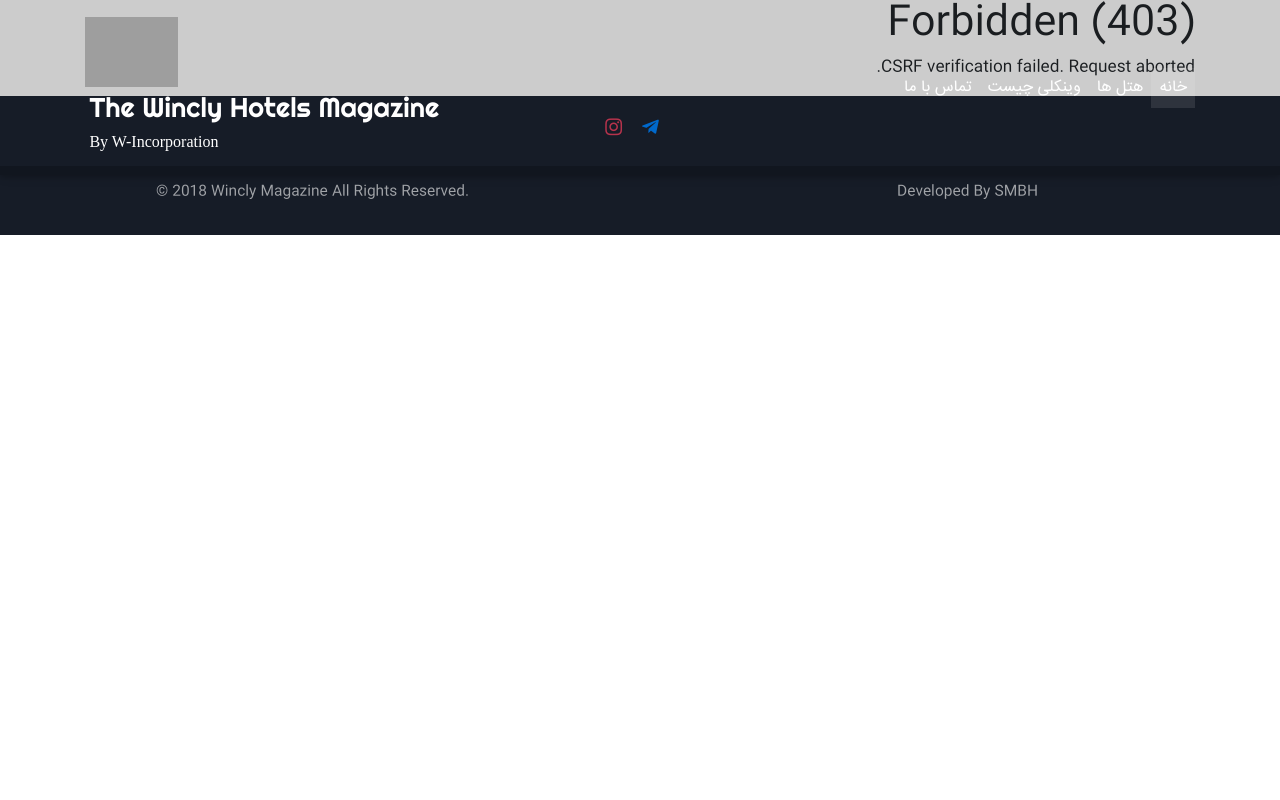
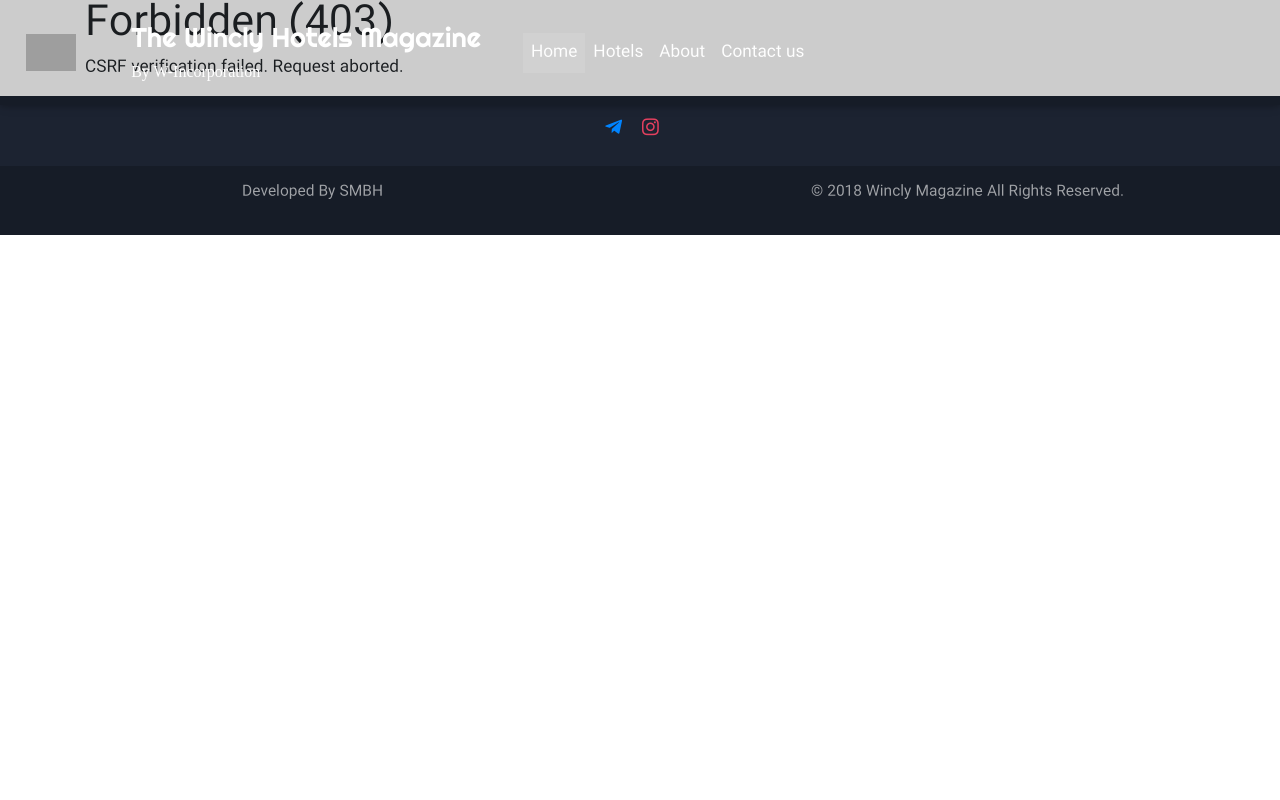
Before and after one commit to hope-techs/wincly, a Django app: template wincly/app/templates/403_csrf.html in a window 1280 px wide. Run offline with Django 3.2, Linux system fonts and the light colour scheme; the template is opened without the code that fills it, so the values that code supplies are empty; parts of the project's set-up code (start-up, migrations or seed data) failed here and were passed over; some libraries are stand-ins or nearby versions; some web fonts are replaced; grey boxes are pictures that could not be loaded.

Commit message:
change navbar

```diff
--- a/wincly/app/static/css/style.css
+++ b/wincly/app/static/css/style.css
@@ -117,6 +117,11 @@ hr {
   src: url('../fonts/Raleway-Light.ttf') format('truetype');
 }
 
+#navBrand {
+  margin-left: 2%;
+  margin-right: 5%;
+  /* margin: 5%; */
+}
 
 #bm {
   font-family: 'Righteous';
@@ -134,11 +139,6 @@ hr {
 
 #leftLinks {
   padding-right: 0px!important;
-}
-
-#BrandStyle {
-  float: left;
-  /* padding-right: .001%; */
 }
 
 .fLeft {
@@ -180,8 +180,3 @@ hr {
   direction: rtl;
   text-align: right;
 }
-
-.navContent {
-  float: left;
-  margin-left: 1%;
-}
--- a/wincly/app/templates/base.html
+++ b/wincly/app/templates/base.html
@@ -58,64 +58,117 @@
 
 <body>
 
-  <!-- Navbar -->
+  {% get_current_language as LANGUAGE_CODE %}
+  <!-- Fa -->
+  {% if LANGUAGE_CODE == "fa" %}
+    <style type="text/css">
+      html,
+      body {
+        direction: rtl;
+        text-align: right;
+        font-family: 'IranSans';
+      }
+    </style>
+  <!-- Other -->
+  {% else %}
+      <style type="text/css">
+        html,
+        body {
+          direction: ltr;
+          text-align: left;
+          font-family: 'IranSans';
+        }
+      </style>
+  {% endif %}
+
+  <!--Navbar -->
   <nav class="navbar fixed-top navbar-expand-lg navbar-dark scrolling-navbar" id="navBar">
-    <div class="container">
-
+    {% comment %} <a class="navbar-brand" href="{% url 'App:home' %}">Navbar</a> {% endcomment %}
+    <!-- Brand -->
+    <a class="navbar-brand fontBold" href="{% url 'App:home' %}" id="navBrand">
+      <div class="row">
+        <img src="{% static 'img/logo-white.png' %}" width="50" />
+      </div>
+    </a>
     <!-- Collapse -->
-      <button class="navbar-toggler" type="button" data-toggle="collapse" data-target="#navbarSupportedContent" aria-controls="navbarSupportedContent"
-        aria-expanded="false" aria-label="Toggle navigation">
+    <button class="navbar-toggler" type="button" data-toggle="collapse" data-target="#navbarSupportedContent-333"
+      aria-controls="navbarSupportedContent-333" aria-expanded="false" aria-label="Toggle navigation">
       <span class="navbar-toggler-icon"></span>
     </button>
 
-      <!-- Links -->
-      <div class="collapse navbar-collapse" id="navbarSupportedContent">
-
-        <!-- Left -->
-        <ul class="navbar-nav" id="leftLinks">
-          <li class="nav-item active">
-            <a class="nav-link" href="{% url 'App:home' %}">
-              {% trans 'خانه' %}
-              <span class="sr-only">(current)</span>
-            </a>
-          </li>
-          <li class="nav-item">
-            <a class="nav-link" href="{% url 'App:hotels' %}">
-              {% trans 'هتل ها' %}
-            </a>
-          </li>
-          <li class="nav-item">
-              <a class="nav-link" href="#about">{% trans 'وینکلی چیست' %}</a>
-          </li>
-          <li class="nav-item">
-              <a class="nav-link" href="#contactForm">{% trans 'تماس با ما' %}</a>
-          </li>
-
-        </ul>
-
-        <!-- Right -->
-        <ul class="navbar-nav nav-flex-icons  mr-auto">
-          <li class="nav-item">
-          </li>
-        </ul>
-
-      </div>
+    <div class="collapse navbar-collapse" id="navbarSupportedContent-333">
 
       <!-- Brand -->
-      <a class="navbar-brand fontBold" href="{% url 'App:home' %}">
-        <div id="BrandStyle">
-          <img src="{% static 'img/logo-white.png' %}" height="70" />
-        </div>
-        <div class="navContent">
+      <a class="navbar-brand fontBold" href="{% url 'App:home' %}" id="navBrand">
+        <div class="row">
+          <!-- <div>
+            <img src="{% static 'img/logo-white.png' %}" width="50" />
+          </div> -->
+          <div>
             <strong id="bm">The Wincly Hotels Magazine</strong>
             <br />
             <span id="smTxt">By W-Incorporation</span>
           </div>
+        </div>
       </a>
 
+      <!-- Left links -->
+      <ul class="navbar-nav mr-auto">
+        <!-- Home -->
+        <li class="nav-item active">
+          <a class="nav-link" href="{% url 'App:home' %}">{% trans 'Home' %}
+          </a>
+        </li>
+        <!-- Hotels -->
+        <li class="nav-item">
+          <a class="nav-link" href="{% url 'App:hotels' %}">{% trans 'Hotels' %}</a>
+        </li>
+        <!-- About -->
+        <li class="nav-item">
+          <a class="nav-link" href="{% url 'App:hotels' %}">{% trans 'About' %}</a>
+        </li>
+        <!-- Contact Us -->
+        <li class="nav-item">
+          <a class="nav-link" href="{% url 'App:hotels' %}">{% trans 'Contact us' %}</a>
+        </li>
+
+        <!-- <li class="nav-item dropdown">
+          <a class="nav-link dropdown-toggle" id="navbarDropdownMenuLink-333" data-toggle="dropdown" aria-haspopup="true"
+            aria-expanded="false">Dropdown
+          </a>
+          <div class="dropdown-menu dropdown-default" aria-labelledby="navbarDropdownMenuLink-333">
+            <a class="dropdown-item" href="#">Action</a>
+            <a class="dropdown-item" href="#">Another action</a>
+            <a class="dropdown-item" href="#">Something else here</a>
+          </div>
+        </li>  -->
+
+      </ul>
+      <!-- Right links -->
+      <ul class="navbar-nav ml-auto nav-flex-icons">
+        <!-- Social -->
+        <!-- <li class="nav-item">
+          <a class="nav-link waves-effect waves-light">
+            <i class="fab fa-twitter"></i>
+          </a>
+        </li> -->
+        <!-- Profile -->
+        <!-- <li class="nav-item dropdown">
+          <a class="nav-link dropdown-toggle" id="navbarDropdownMenuLink-333" data-toggle="dropdown" aria-haspopup="true"
+            aria-expanded="false">
+            <i class="fas fa-user"></i>
+          </a>
+          <div class="dropdown-menu dropdown-menu-right dropdown-default" aria-labelledby="navbarDropdownMenuLink-333">
+            <a class="dropdown-item" href="#">Action</a>
+            <a class="dropdown-item" href="#">Another action</a>
+            <a class="dropdown-item" href="#">Something else here</a>
+          </div>
+        </li> -->
+      </ul>
     </div>
   </nav>
-  <!-- Navbar -->
+  <!--/.Navbar -->
+
 
   <!-- Back to top -->
   <a class="btn-floating blue-gradient" id="back2Top" title="Back to top" href="#">
```
Also changed, not shown: wincly/app/static/img/bg_main.jpg (deleted), wincly/app/static/img/bg_map3.jpg (deleted), wincly/app/static/img/hotel.jpg (deleted). Lines whose indentation alone changed are shown as unchanged.
